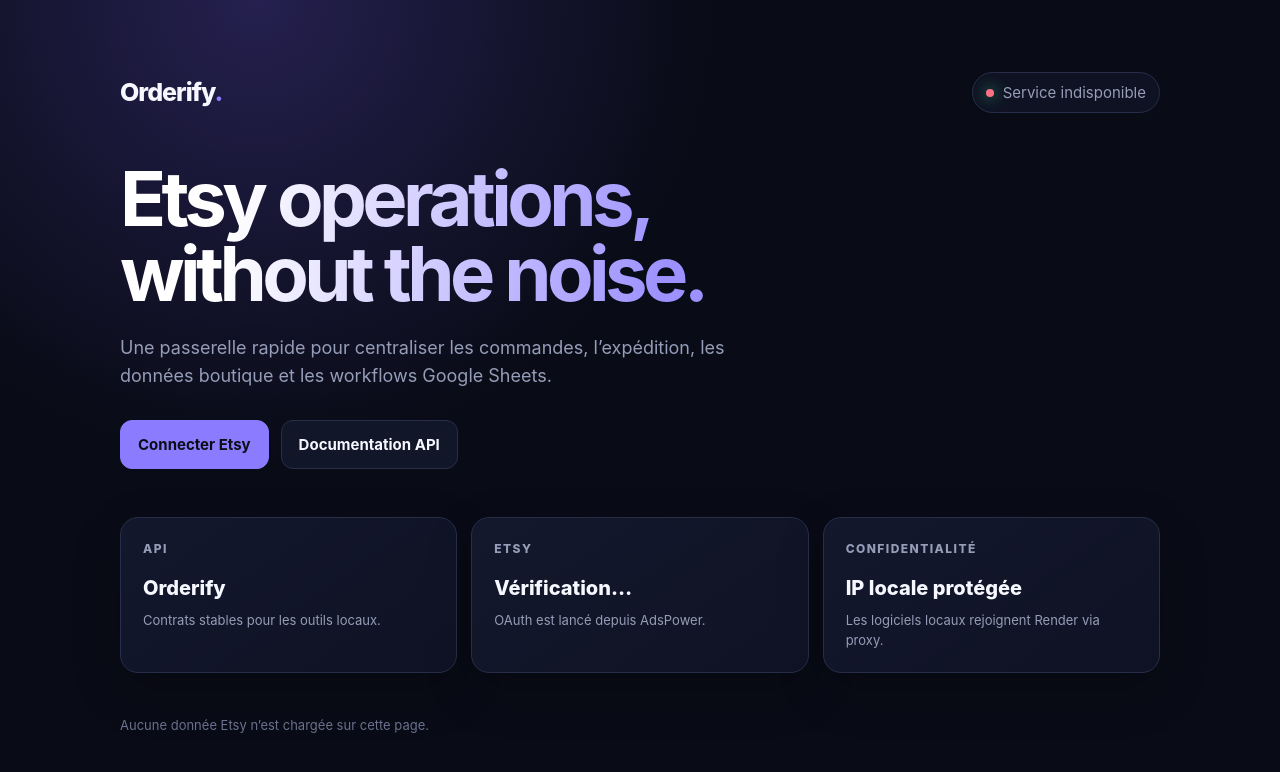
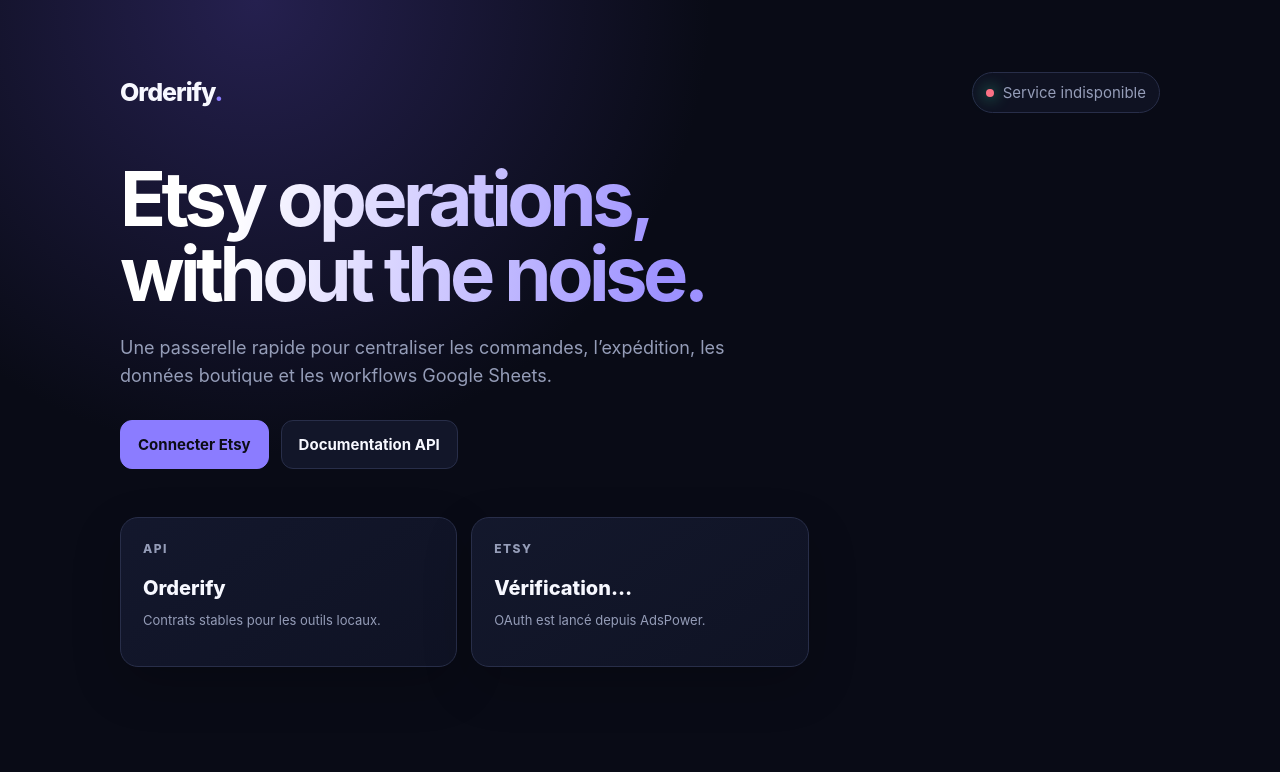
Before and after one commit to GloriaLavande/orderify, a plain HTML site: page index.html in a window 1280 px wide. Drawn offline with Linux system fonts and the light colour scheme; no server answers.

Commit message:
Update index.html

```diff
--- a/index.html
+++ b/index.html
@@ -38,9 +38,7 @@
   <section class="grid">
     <article class="card"><div class="label">API</div><div class="value" id="version">Orderify</div><div class="detail">Contrats stables pour les outils locaux.</div></article>
     <article class="card"><div class="label">Etsy</div><div class="value" id="etsy">Vérification…</div><div class="detail">OAuth est lancé depuis AdsPower.</div></article>
-    <article class="card"><div class="label">Confidentialité</div><div class="value">IP locale protégée</div><div class="detail">Les logiciels locaux rejoignent Render via proxy.</div></article>
   </section>
-  <footer>Aucune donnée Etsy n’est chargée sur cette page.</footer>
 </main>
 <script>
 fetch('/health').then(r=>r.json()).then(h=>{
```
